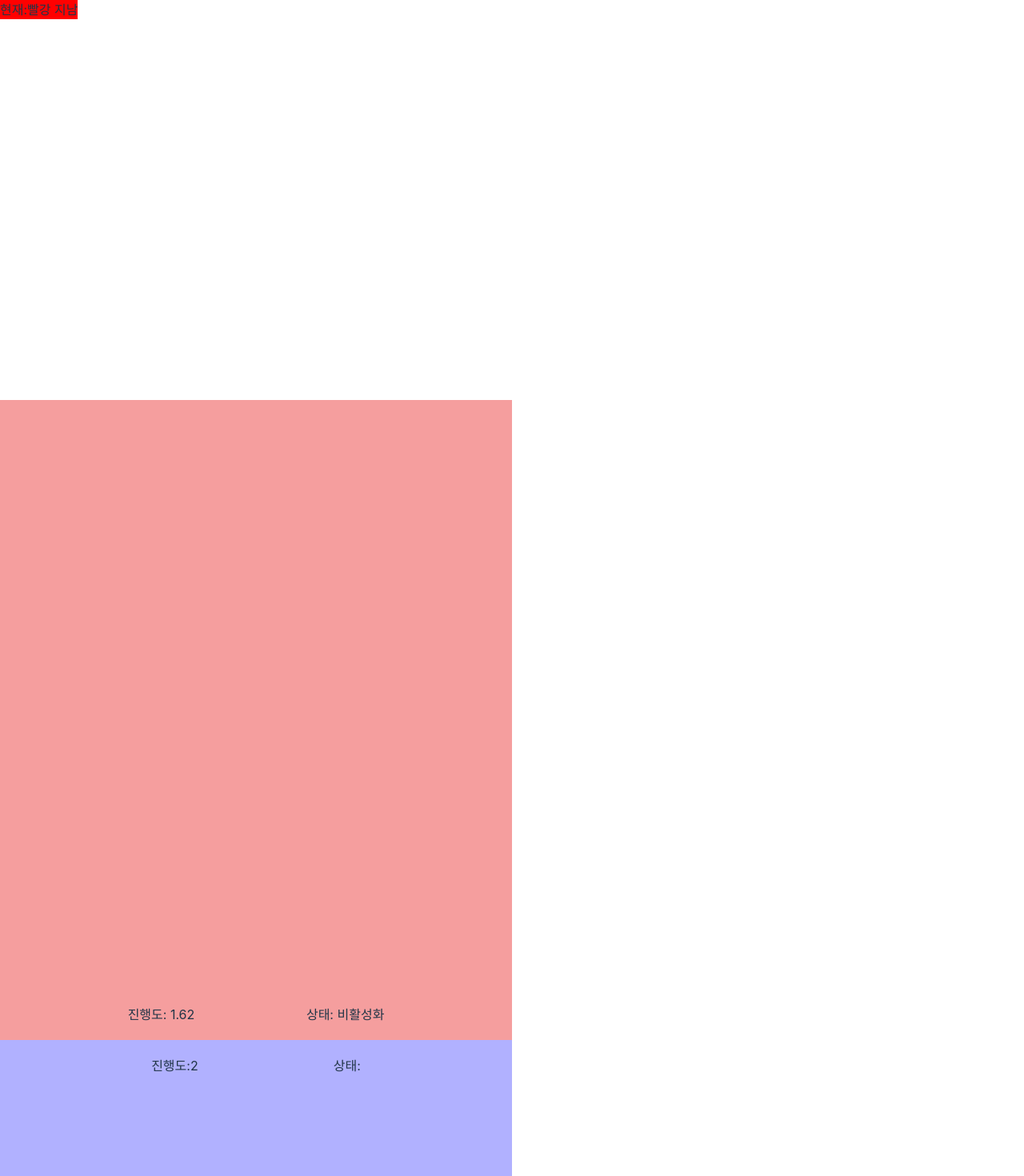
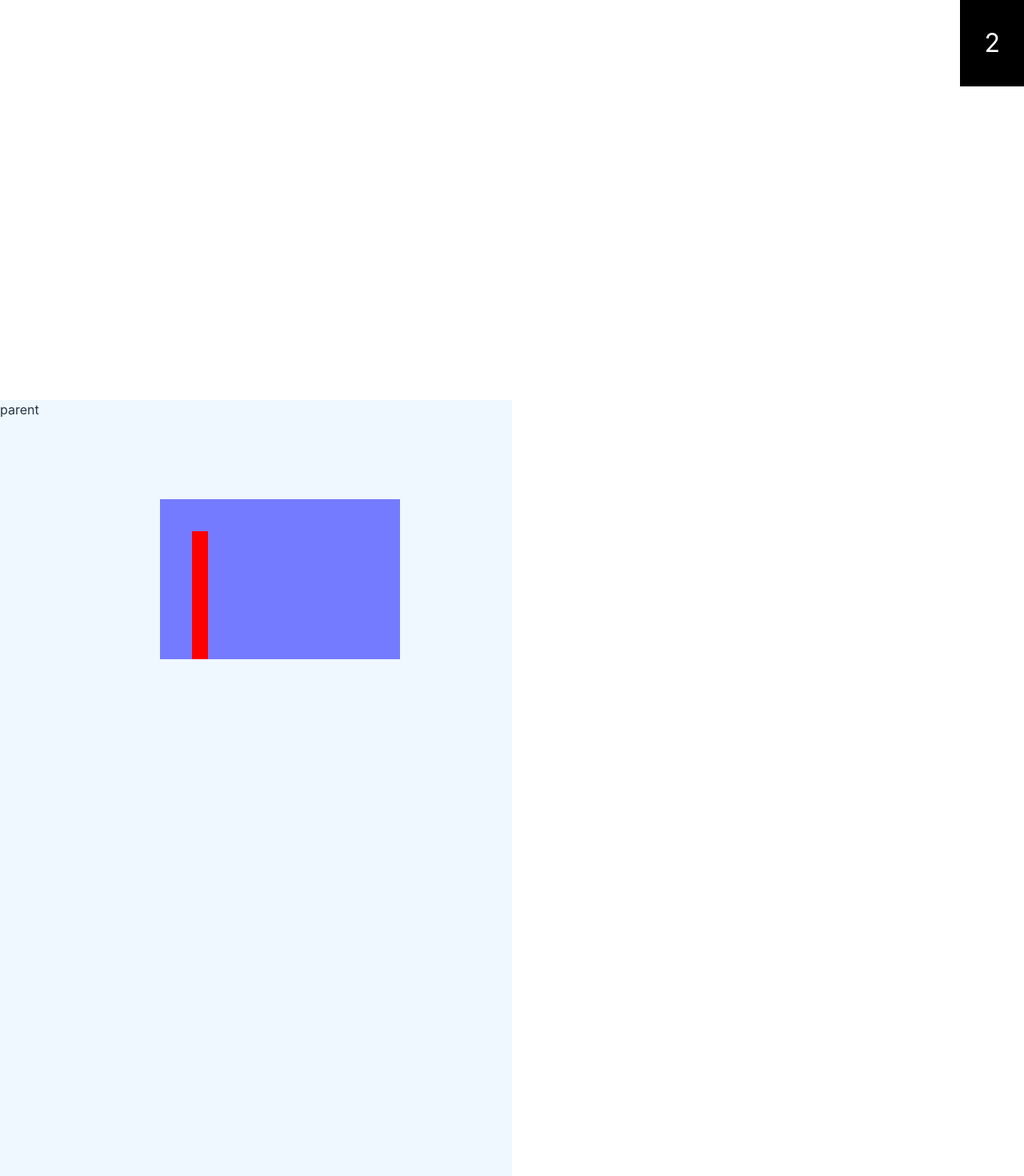
Before and after one commit to designDefined/waffle-scroll, a React (Vite) app: page / in a window 1280 px wide. Shown: the top 1470 px of the page at 80% size. Built offline with nearby package versions, Linux system fonts and the light colour scheme.

Commit message:
feat: v2 개발

```diff
--- a/src/App.css
+++ b/src/App.css
@@ -8,3 +8,43 @@
   overflow-x: hidden;
   padding-top: 500px;
 }
+
+.parent {
+  position: relative;
+  width: 100%;
+  height: 200vh;
+  background-color: aliceblue;
+}
+.progress {
+  position: fixed;
+  top: 0;
+  right: 0;
+  background-color: black;
+  color: white;
+  font-size: 32px;
+  padding: 30px;
+}
+
+.child {
+  margin-top: 100px;
+  width: 100px;
+  height: 100px;
+  background-color: #747bff;
+}
+
+.scrollChild {
+  position: relative;
+  margin-top: 100px;
+  margin-left: 200px;
+  width: 300px;
+  height: 200px;
+  overflow-y: scroll;
+  background-color: #747bff;
+}
+
+.mini {
+  margin: 40px;
+  width: 20px;
+  height: 300px;
+  background-color: red;
+}
--- a/src/App.tsx
+++ b/src/App.tsx
@@ -2,13 +2,43 @@ import "./App.css";
 import Red from "./components/Red";
 import Blue from "./components/Blue";
 import Global from "./components/Global";
+import { useEffect, useRef } from "react";
+import { useTestScroll } from "./components/hooks";
 
 function App() {
+  const ref1 = useRef<HTMLDivElement>(null);
+  const ref2 = useRef<HTMLDivElement>(null);
+
+  const { targetRef, globalState } = useTestScroll(
+    ({ getGlobal, setGlobal, progress }) => {
+      setGlobal({ progress });
+    },
+  );
+
+  /*
+  useEffect(() => {
+    if (ref1.current && ref2.current) {
+      ref1.current.addEventListener("scroll", (e) => {
+        if (ref1.current) console.log(ref1.current.scrollTop);
+      });
+    }
+  }, [ref1, ref2]);
+   */
+
   return (
     <div className="App">
+      {/*
       <Red />
       <Blue />
       <Global />
+      */}
+      <div className="progress">{globalState.progress}</div>
+      <div className="parent" ref={targetRef}>
+        parent
+        <div className="scrollChild" ref={ref1}>
+          <div className="mini" ref={ref2}></div>
+        </div>
+      </div>
     </div>
   );
 }
--- /dev/null
+++ b/src/components/hooks.ts
@@ -0,0 +1,3 @@
+import createScrollHook from "../v2";
+
+export const [useTestScroll] = createScrollHook({ progress: -999 });
--- /dev/null
+++ b/src/v2/extendedUtils.ts
@@ -0,0 +1,34 @@
+import { PickByType } from "./tools";
+import { ScrollApis } from "./index";
+
+export type ScrollUtils<T extends object> = {
+  toggleState: (
+    min: number,
+    max: number,
+    stateKeyToToggle: keyof PickByType<T, boolean>,
+    sideEffect?: () => void,
+  ) => void;
+};
+
+//utility function
+export const getScrollUtils = <T extends object>(
+  progress: number,
+  apis: ScrollApis<T>,
+): ScrollUtils<T> => {
+  const { getScrollState, setScrollState } = apis;
+
+  const toggleState: ScrollUtils<T>["toggleState"] = (
+    min,
+    max,
+    stateKeyToToggle,
+    sideEffect,
+  ) => {
+    if (progress > min && progress < max) {
+      if (sideEffect) sideEffect();
+      setScrollState({ [stateKeyToToggle]: true } as Partial<T>);
+    } else {
+      setScrollState({ [stateKeyToToggle]: false } as Partial<T>);
+    }
+  };
+  return { toggleState };
+};
--- /dev/null
+++ b/src/v2/index.ts
@@ -0,0 +1,131 @@
+import {
+  MutableRefObject,
+  useEffect,
+  useLayoutEffect,
+  useReducer,
+  useRef,
+} from "react";
+import { partialIsDifferent } from "./tools";
+import { Calculatable, calculateProgress, roundBy } from "../final/tools";
+import { getScrollUtils } from "../final/extendedUtils";
+
+const isSSR =
+  typeof window === "undefined" ||
+  !window.navigator ||
+  /ServerSideRendering|^Deno\//.test(window.navigator.userAgent);
+
+const useIsomorphicLayoutEffect = isSSR ? useEffect : useLayoutEffect;
+
+export type AvailableHTMLElement = HTMLDivElement;
+
+export type ScrollApis<
+  GlobalInterface extends Record<string, any>,
+  // LocalInterface extends Record<string, any>,
+> = {
+  getGlobal: GlobalInterface;
+  setGlobal: (partial: Partial<GlobalInterface>) => void;
+  // getLocal: LocalInterface;
+  // setLocal: (partial: Partial<LocalInterface>) => void;
+};
+
+type ScrollCallback<T extends Record<string, any>> = (
+  params: ScrollApis<T> & { progress: number },
+) => void;
+
+type ScrollListener<T extends Record<string, any>> = {
+  element: AvailableHTMLElement;
+  callback: ScrollCallback<T>;
+  forceUpdate: () => void;
+  apis: ScrollApis<T>;
+};
+
+export type ScrollHook<
+  T extends Record<string, any>,
+  // U extends Record<string, any>,
+> = (callback: ScrollCallback<T>) => {
+  targetRef: MutableRefObject<AvailableHTMLElement | null>;
+  globalState: T;
+};
+
+const createScrollHook = <T extends Record<string, any>>(
+  initialGlobalState: T,
+  hasScrollContainer?: boolean,
+): [scrollHook: ScrollHook<T>] => {
+  let isInitiated = false;
+  let globalState: T = initialGlobalState;
+  const listeners: Set<ScrollListener<T>> = new Set();
+
+  const getGlobalState = () => globalState;
+  const setGlobalState = (partial: Partial<T>) => {
+    if (partialIsDifferent(globalState, partial)) {
+      globalState = { ...globalState, ...partial };
+      listeners.forEach((listener) => listener.forceUpdate());
+    }
+  };
+
+  const useScroll: ScrollHook<T> = (callback) => {
+    const [, forceUpdate] = useReducer((c: number): number => c + 1, 0);
+    const targetRef = useRef<AvailableHTMLElement | null>(null);
+    const listenerRef = useRef<ScrollListener<T>>(null);
+    const scrollCallback = useRef<ScrollCallback<T>>(callback);
+    const apis: ScrollApis<T> = {
+      getGlobal: getGlobalState(),
+      setGlobal: setGlobalState,
+    };
+
+    const handleOnScroll = () => {
+      const currentViewport: Calculatable = {
+        offsetTop: window.scrollY,
+        offsetHeight: window.innerHeight,
+      };
+      for (const { element, apis, callback } of listeners) {
+        const target: Calculatable = {
+          offsetTop: element.offsetTop,
+          offsetHeight: element.offsetHeight,
+        };
+        const progress = roundBy(calculateProgress(target, currentViewport), 2);
+        callback({
+          ...apis,
+          progress,
+        });
+      }
+    };
+
+    useIsomorphicLayoutEffect(() => {
+      //처음 사용되는 훅은 이벤트리스너를 등록
+      if (!hasScrollContainer) {
+        if (!isInitiated) {
+          window.addEventListener("scroll", handleOnScroll);
+          window.addEventListener("resize", handleOnScroll);
+          isInitiated = true;
+        }
+      }
+      //마운트 시 리스너 등록
+      if (targetRef.current) {
+        const listener: ScrollListener<T> = {
+          element: targetRef.current,
+          callback: scrollCallback.current,
+          forceUpdate,
+          apis,
+        };
+        /* TODO: ref에 직접 assign하는 방법 찾기 */
+        // @ts-ignore
+        listenerRef.current = listener;
+        listeners.add(listener);
+        handleOnScroll();
+      }
+      //언마운트 시 리스너 삭제
+      return () => {
+        if (listenerRef.current) {
+          listeners.delete(listenerRef.current);
+        }
+      };
+    }, [targetRef]);
+
+    return { targetRef, globalState: getGlobalState() };
+  };
+
+  return [useScroll];
+};
+
+export default createScrollHook;
--- /dev/null
+++ b/src/v2/tools.ts
@@ -0,0 +1,64 @@
+//Pick
+export type PickByType<T, U> = {
+  [P in keyof T as T[P] extends U ? (U extends T[P] ? P : never) : never]: T[P];
+};
+
+//compare
+export const partialIsDifferent = <T extends object>(
+  state: T,
+  partialState: Partial<T>,
+): boolean => {
+  const originalKeys = Object.keys(state);
+  const partialEntries = Object.entries(partialState);
+  if (originalKeys.length < 1) {
+    return false;
+  }
+  for (const [key, value] of partialEntries) {
+    if (originalKeys.includes(key)) {
+      const validKey = key as keyof typeof state;
+      if (state[validKey] !== value) {
+        return true;
+      }
+    } else {
+      return true;
+    }
+  }
+  return false;
+};
+
+//calculate
+export type Calculatable = { offsetTop: number; offsetHeight: number };
+
+export const calculateProgress = (
+  target: Calculatable,
+  viewport: Calculatable,
+): number => {
+  const { offsetTop: targetTop, offsetHeight: targetHeight } = target;
+  const { offsetTop: viewportTop, offsetHeight: viewportHeight } = viewport;
+  const diff = viewportTop + viewportHeight - targetTop;
+  if (diff < 0) return 0;
+  if (diff > targetHeight + viewportHeight) return 3;
+  if (viewportHeight === targetHeight) {
+    if (diff <= viewportHeight) return diff / viewportHeight;
+    if (diff > viewportHeight) return 1 + diff / viewportHeight;
+  }
+  if (viewportHeight < targetHeight) {
+    if (diff <= viewportHeight) return diff / viewportHeight;
+    if (diff > viewportHeight && diff < targetHeight)
+      return 1 + (diff - viewportHeight) / (targetHeight - viewportHeight);
+    if (diff >= targetHeight) return 2 + (diff - targetHeight) / viewportHeight;
+  }
+  if (viewportHeight > targetHeight) {
+    if (diff <= targetHeight) return 1 + diff / targetHeight;
+    if (diff > targetHeight && diff < viewportHeight)
+      return 1 + (diff - targetHeight) / (viewportHeight - targetHeight);
+    if (diff >= viewportHeight)
+      return 2 + (diff - viewportHeight) / targetHeight;
+  }
+  return -999999;
+};
+
+export const roundBy = (value: number, threshold: number): number => {
+  const step = 10 ** threshold;
+  return Math.round(value * step) / step;
+};
```
